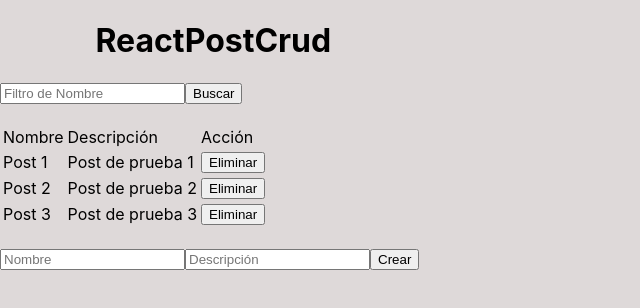
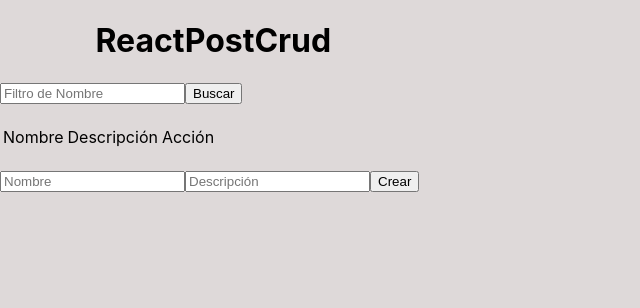
Before and after one commit to ChristopherMontiel/react-post, a React (Create React App) app: page / in a window 1280 px wide. Shown: the top 308 px of the page, without its empty margins (0-640 px from the left). Built offline with nearby package versions, Linux system fonts and the light colour scheme.

Commit message:
[ADD] Se implementa redux para el manejo de estados y se almacenan los posteos en la STORE

```diff
--- a/package.json
+++ b/package.json
@@ -8,7 +8,9 @@
     "@testing-library/user-event": "^13.5.0",
     "react": "^18.2.0",
     "react-dom": "^18.2.0",
-    "react-scripts": "^5.0.1",
+    "react-redux": "^8.0.2",
+    "react-scripts": "^2.1.3",
+    "redux": "^4.2.0",
     "web-vitals": "^2.1.4"
   },
   "scripts": {
--- a/src/components/Filter.jsx
+++ b/src/components/Filter.jsx
@@ -1,3 +1,5 @@
+import React from 'react';
+
 const Filter = () => {
   return (
     <nav>
--- a/src/components/Header.jsx
+++ b/src/components/Header.jsx
@@ -1,3 +1,5 @@
+import React from 'react';
+
 const Header = () => {
   return (
     <header>
--- a/src/components/NewPost.jsx
+++ b/src/components/NewPost.jsx
@@ -1,11 +1,28 @@
-const NewPost = () => {
+import React, {useRef} from 'react';
+import { addPost } from "../store/action";
+import { connect } from "react-redux";
+
+const NewPost = ({addPost}) => {
+  const form = useRef(null);
+
+  const handleClick = (event) => {
+    event.preventDefault();
+    const formData = new FormData(form.current);
+    const data = {
+      name: formData.get('Nombre'),
+      desc: formData.get('Descripción')
+    }
+    console.log(data);
+    addPost(data);
+  }
+
   return (
-    <footer>
+    <form action="/" className="form" ref={form}>
       <input type="text" name="Nombre" placeholder="Nombre"/>
       <input type="text" name="Descripción" placeholder="Descripción"/>
-      <button>Crear</button>
-    </footer>
+      <button onClick={ handleClick }>Crear</button>
+    </form>
   );
 }
 
-export default NewPost;
+export default connect(null,{ addPost }) (NewPost);
--- a/src/components/Post.jsx
+++ b/src/components/Post.jsx
@@ -0,0 +1,12 @@
+import React from 'react';
+const Post = () => {
+  return (
+    <tr>
+      <td>Post 1 </td>
+      <td>Post de prueba 1</td>
+      <td><button>Eliminar</button></td>
+    </tr>
+  );
+}
+
+export default Post;
--- a/src/containers/PostTable.jsx
+++ b/src/containers/PostTable.jsx
@@ -1,30 +1,29 @@
-const PostTable = () => {
+import React from 'react';
+import Post from "../components/Post";
+import { connect } from "react-redux";
+
+const mapStateToProps = (state) => {
+  return{
+    amount: state.amountReducer.posts
+  }
+}
+
+const PostTable = ({ posts }) => {
   return (
     <main>
       <table>
-        <tbody><tr>
-          <td>Nombre </td>
+        <tr>
+          <td>Nombre</td>
           <td>Descripción</td>
           <td>Acción</td>
         </tr>
-        <tr>
-          <td>Post 1 </td>
-          <td>Post de prueba 1</td>
-          <td><button>Eliminar</button></td>
-        </tr>
-        <tr>
-          <td>Post 2 </td>
-          <td>Post de prueba 2</td>
-          <td><button>Eliminar</button></td>
-        </tr>
-        <tr>
-          <td>Post 3 </td>
-          <td>Post de prueba 3</td>
-          <td><button>Eliminar</button></td>
-        </tr>
-      </tbody></table>
+        {/* {posts.map(po => (
+					<Post product = {po} />
+				))} */}
+
+      </table>
     </main>
   );
 }
 
-export default PostTable;
+export default connect(mapStateToProps, null)(PostTable);
--- a/src/index.js
+++ b/src/index.js
@@ -1,11 +1,15 @@
 import React from 'react';
 import ReactDOM from 'react-dom/client';
 import './styles/index.css';
+import { Provider } from 'react-redux';
+import store from './store/store';
 import App from './pages/App';
 
 const root = ReactDOM.createRoot(document.getElementById('root'));
 root.render(
   <React.StrictMode>
-    <App />
+    <Provider store={store}>
+      <App />
+    </Provider>
   </React.StrictMode>
 );
--- a/src/pages/App.jsx
+++ b/src/pages/App.jsx
@@ -1,3 +1,4 @@
+import React from 'react';
 import Filter from '../components/Filter';
 import NewPost from '../components/NewPost';
 import PostTable from '../containers/PostTable';
--- a/src/pages/Layout.jsx
+++ b/src/pages/Layout.jsx
@@ -1,3 +1,4 @@
+import React from 'react';
 import Header from '../components/Header';
 
 const Layout = ({children}) => {
--- /dev/null
+++ b/src/store/action.js
@@ -0,0 +1,15 @@
+const addPost = data => {
+  return {
+    type: "ADD_POST",
+    payload: data
+  };
+};
+
+const delPost = () => {
+  return {
+    type: "DEL_POST",
+    payload: -1
+  };
+};
+
+export {addPost, delPost};
--- /dev/null
+++ b/src/store/reducer.js
@@ -0,0 +1,27 @@
+const initialState = {
+  posts: [],
+}
+
+export default (state = initialState, action) => {
+  switch(action.type){
+    case "ADD_POST":
+      return {
+        ...state,
+        posts: [...state.posts, action.payload]
+      };
+    case "SET_NAME":
+      return {
+        ...state,
+        posts: [...state.posts, action.payload]
+      };
+    default:
+      return state;
+  }
+  /* if(action.type === "DEL_POST"){
+    return {
+      ...state,
+      posts: state.posts.filter(items => items.id !== action.payload )
+    }
+  } */
+
+}
--- /dev/null
+++ b/src/store/store.js
@@ -0,0 +1,13 @@
+import { createStore, combineReducers } from "redux";
+import amountReducer from "./reducer";
+
+const reducers = combineReducers({
+  amountReducer,
+});
+
+const store = createStore(
+  reducers,
+  window.__REDUX_DEVTOOLS_EXTENSION__ && window.__REDUX_DEVTOOLS_EXTENSION__()
+);
+
+export default store;
```
Also changed, not shown: 2 other files (tests, documents, lock files or other folders).
